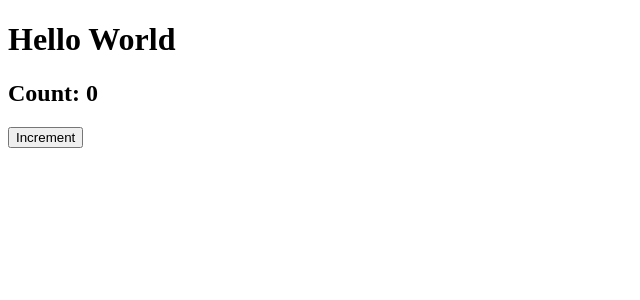
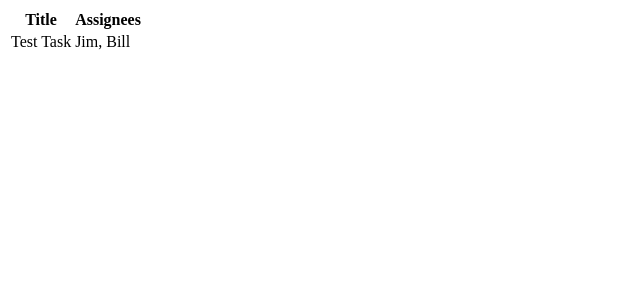
Before and after one commit to JustinRyanH/super-tasks, a React app: page / in a window 1280 px wide. Shown: the top 300 px of the page, without its empty margins (0-640 px from the left). Built offline with nearby package versions, Linux system fonts and the light colour scheme.

Commit message:
feat: Add table

```diff
--- a/src/app.tsx
+++ b/src/app.tsx
@@ -1,16 +1,29 @@
 import React from "react";
 import ReactDOM from "react-dom";
 
-const App = (props: { message: string }) => {
-    const [count, setCount] = React.useState(0);
-    const increment = React.useCallback(() => {
-        setCount(count => count + 1);
-    }, [count]);
-    return(<>
-        <h1>{props.message}</h1>
-        <h2>Count: {count}</h2>
-        <button onClick={increment}>Increment</button>
-    </>)
+const Table = (props: {}) => {
+  return (
+    <table>
+      <thead>
+      <tr>
+        <th>Title</th>
+        <th>Assignees</th>
+      </tr>
+      </thead>
+      <tbody>
+      <tr>
+        <td>Test Task</td>
+        <td>Jim, Bill</td>
+      </tr>
+      </tbody>
+    </table>
+  )
+}
+
+const App = (props: {}) => {
+  return (<>
+    <Table/>
+  </>)
 };
 
-ReactDOM.render(<App message="Hello World" />, document.getElementById('root'));
+ReactDOM.render(<App/>, document.getElementById('root'));
```
